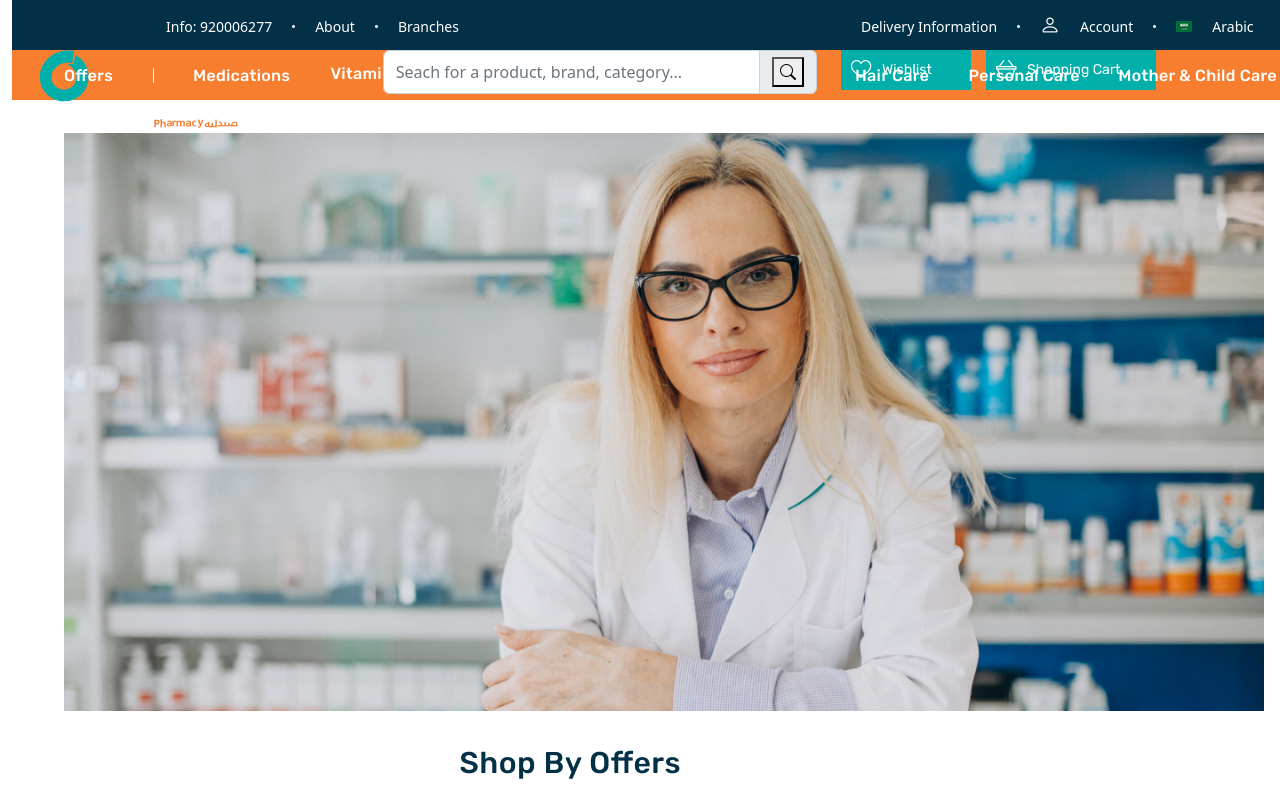
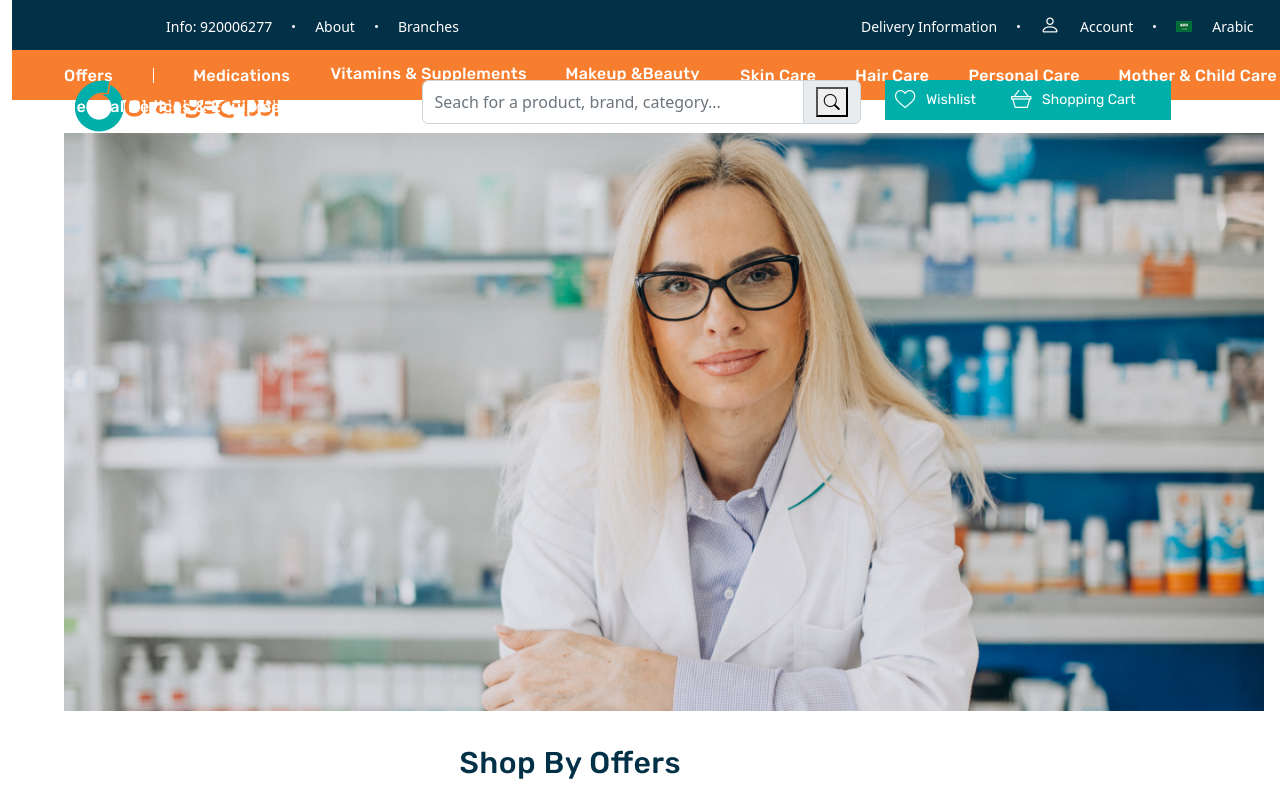
Before and after one commit to phuongdung10/orangePage, a React (Create React App) app: page / in a window 1280 px wide. Shown: the top 800 px of the page. Built offline with nearby package versions, Linux system fonts and the light colour scheme.

Commit message:
Update styleHeader1.css

```diff
--- a/src/myStyle/styleHeader1.css
+++ b/src/myStyle/styleHeader1.css
@@ -4,22 +4,21 @@
     height: 130px;
     width: 1320px;
     margin-top: 100px;
+}
+.img_vector{
+    margin-left:50px;
+}
 
+.img_vector1{
+    margin-top: 80px;
 }
-/* .img_vector{
-    margin-top: 40px;
-    margin-left: 100px;
-} */
-.img_vector1{
-    margin-left: 15px;
-    margin-top: 50px;
-
+.input_head{
+    padding-right: 100px;
 }
 .img_vector2{
     margin-top: 50px;
     margin-left: 3px;
 }
-
 .img_vector12{
     margin-left: 90px;
 }
@@ -39,9 +38,6 @@
     height: 40px;
     background-color: #00AFAA;
     justify-content: center ;
-
-
-
 }
 .box_header1:hover{
     opacity:0.7;
@@ -56,7 +52,6 @@
     height: 40px;
     background-color: #00AFAA;
     justify-content: center;
-    margin-left: 30px;
 
 }
 .box1_header1:hover{
@@ -66,7 +61,6 @@
     transition-duration: 0.5s;
     cursor: pointer;
 }
-
 .icon_head1{
     position: absolute;
     margin-left: 10px;
@@ -77,3 +71,6 @@
     margin-left: 41px;
     margin-top: 13px;
 }
+.h2_h2{
+    padding-bottom: 100px;
+}
```
